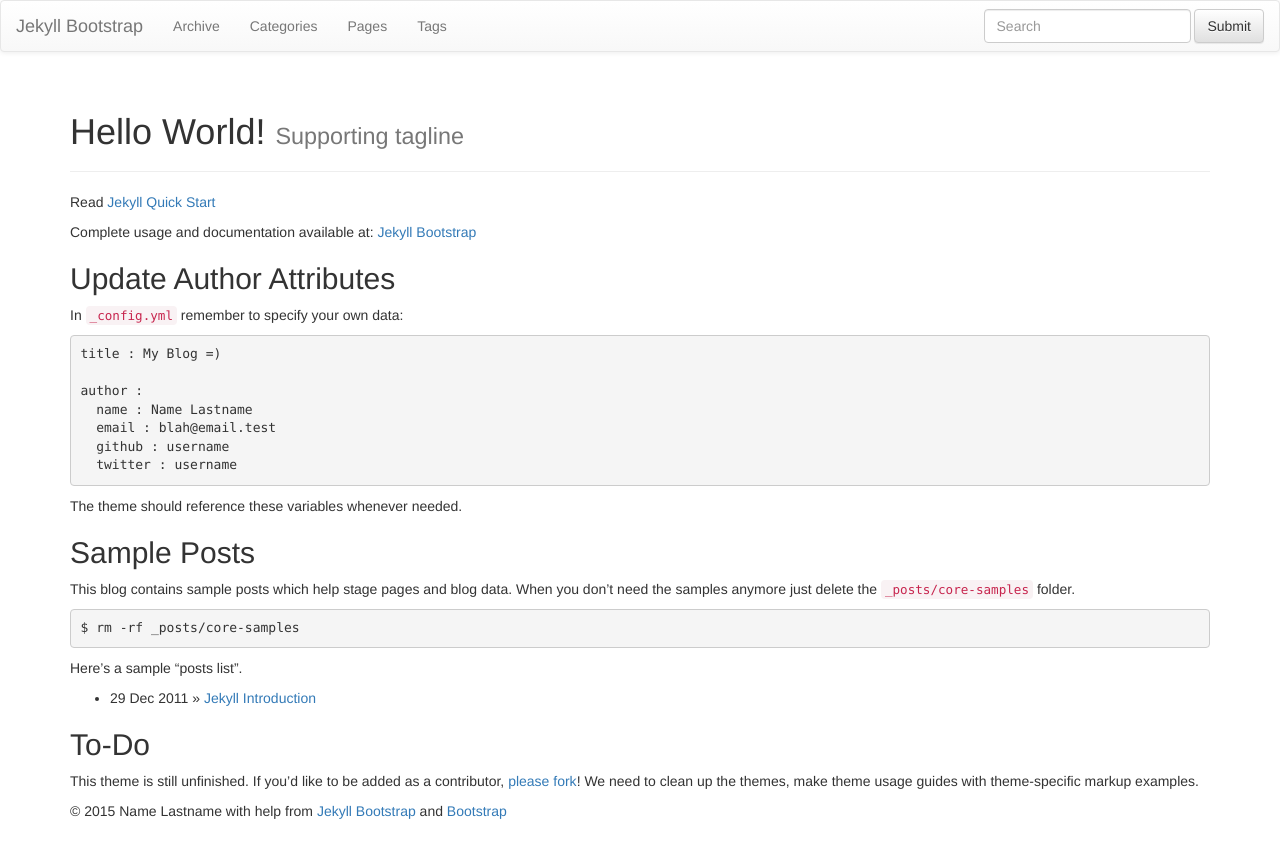
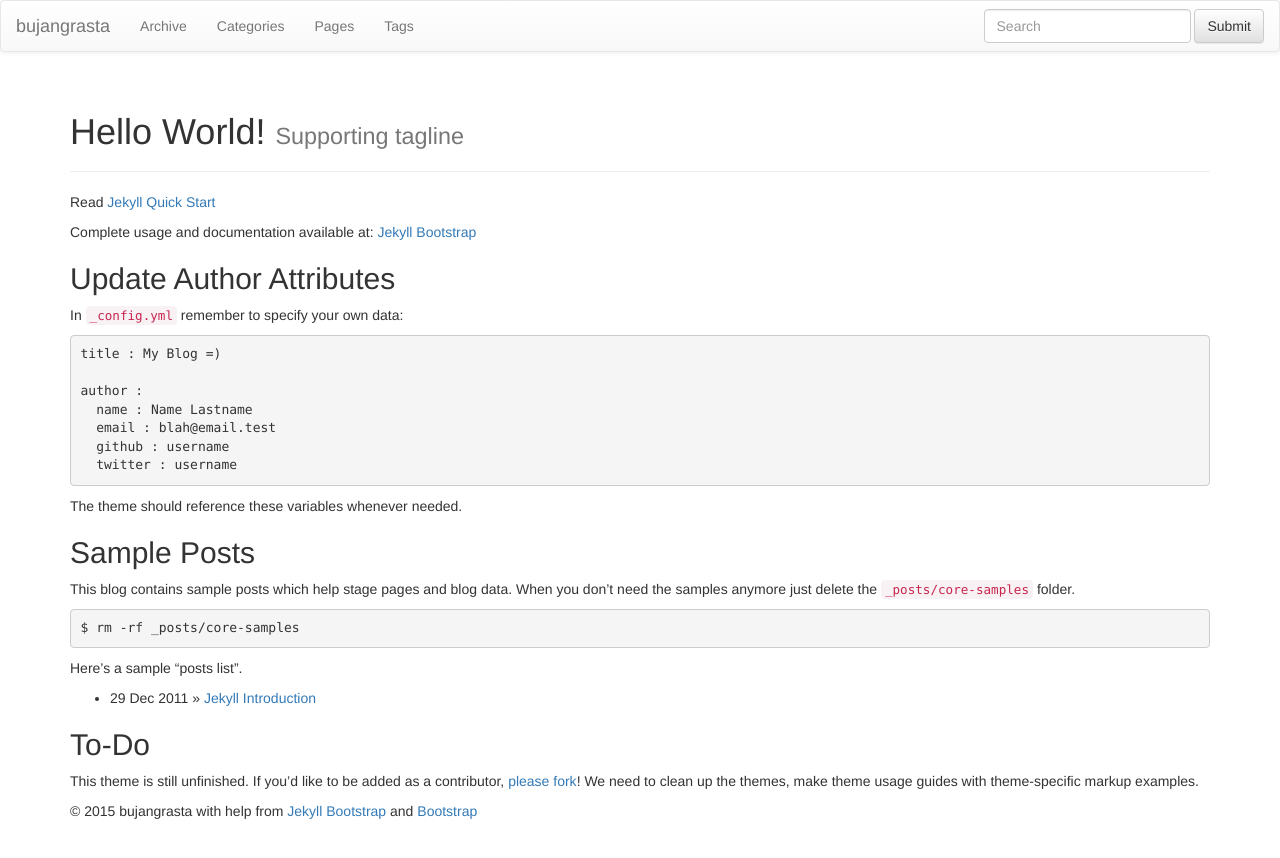
Before and after one commit to bujangrasta/bujangrasta.github.io, a Jekyll site: the page built from jekyll-bootstrap/index.md, in a window 1280 px wide. Shown: the top 858 px of the page. Built offline with Jekyll 4.4.1, drawn with Linux system fonts in a browser that asks for light colours; nearby versions of some CDN libraries; library files that are not in the unit come from our copies.

Commit message:
config jekyll

```diff
--- a/jekyll-bootstrap/_config.yml
+++ b/jekyll-bootstrap/_config.yml
@@ -8,14 +8,14 @@ highlighter: pygments
 # Themes are encouraged to use these universal variables
 # so be sure to set them if your theme uses them.
 #
-title : Jekyll Bootstrap
-tagline: Site Tagline
+title : bujangrasta
+tagline: cause everyday we pay with a little sacrifice
 author :
-  name : Name Lastname
-  email : blah@email.test
-  github : username
-  twitter : username
-  feedburner : feedname
+  name : bujangrasta
+  email : bujangrasta@gmail.com
+  github : bujangrasta
+  twitter : bujangrasta
+#  feedburner : feedname
 
 # The production_url is only used when full-domain names are needed
 # such as sitemap.txt
@@ -25,7 +25,7 @@ author :
 # Else if you are pushing to username.github.io, replace with your username.
 # Finally if you are pushing to a GitHub project page, include the project name at the end.
 #
-production_url : http://username.github.io
+production_url : http://bujangrasta.github.io
 
 # All Jekyll-Bootstrap specific configurations are namespaced into this hash
 #
```
